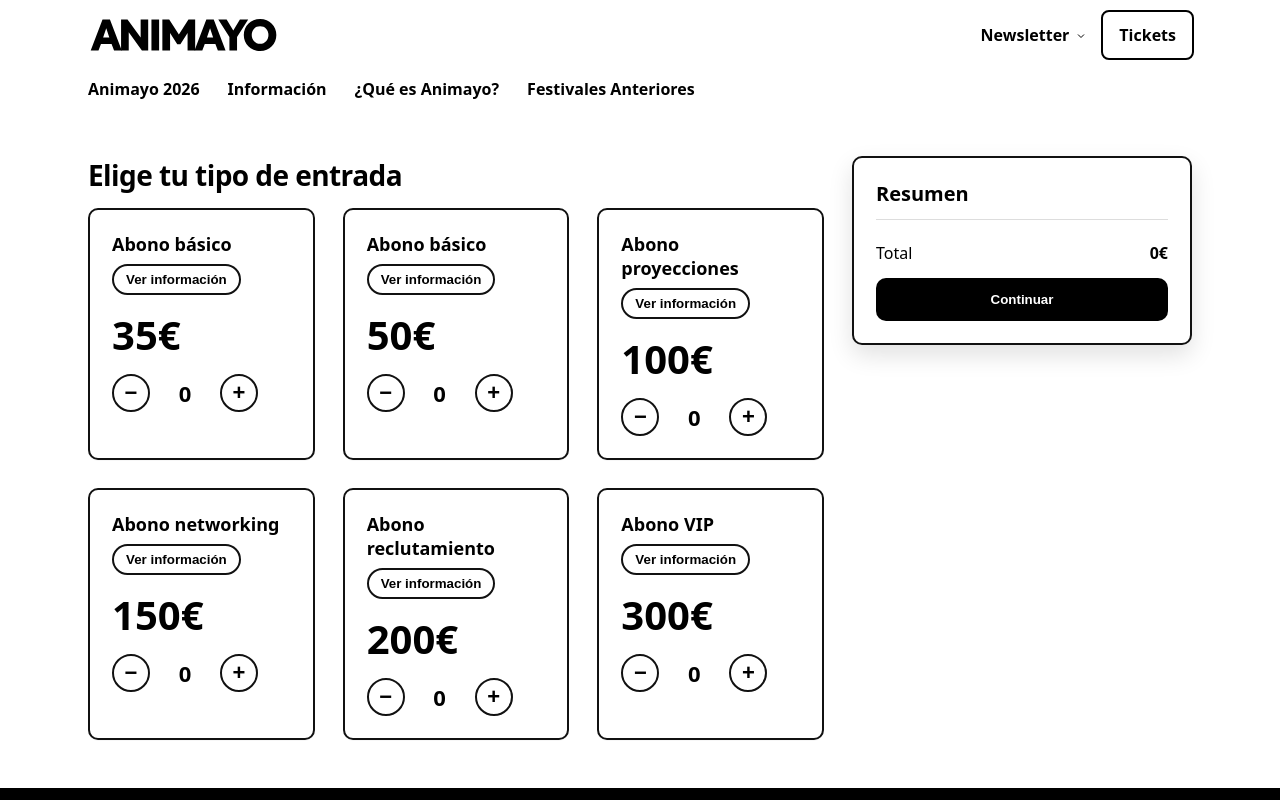
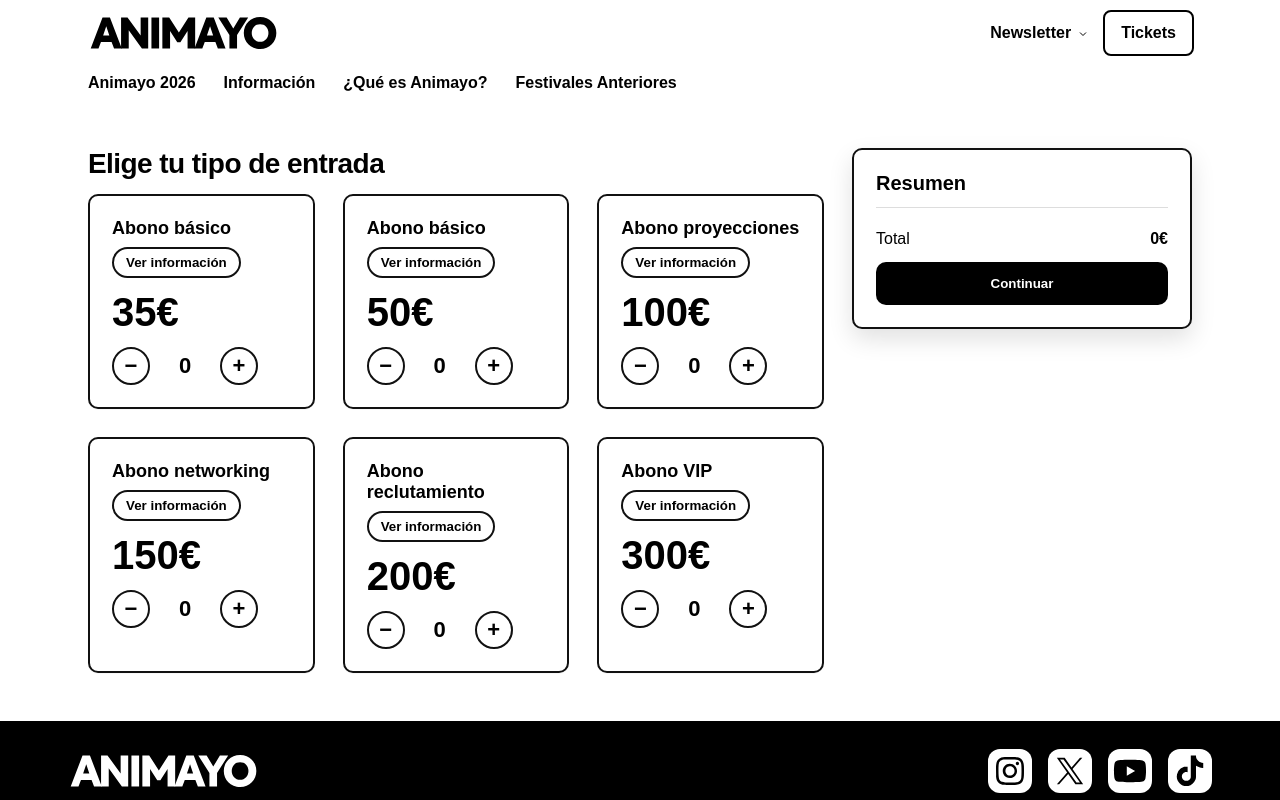
Before and after one commit to al3hop/Web_festival, a plain HTML site: page tickets.html in a window 1280 px wide. Shown: the top 800 px of the page. Drawn offline with Linux system fonts and the light colour scheme.

Commit message:
Avances en tipografía

```diff
--- a/CSS/entradas.css
+++ b/CSS/entradas.css
@@ -1,4 +1,17 @@
+
+:root {
+  --font: Arial, Helvetica, sans-serif;
+}
+
+body {
+  font-family: var(--font);
+}
+
+
 /* ===== Tickets (entradas) ===== */
+
+
+
 :root{
   --tix-gap: clamp(16px, 3.5vw, 28px);
   --tix-radius: 10px;
--- a/CSS/style.css
+++ b/CSS/style.css
@@ -1,6 +1,7 @@
 /* ==============================
    RESET + VARIABLES
 ============================== */
+
 *,
 *::before,
 *::after { box-sizing: border-box; }
```
Also changed, not shown: index.html (+4 -0 lines).
